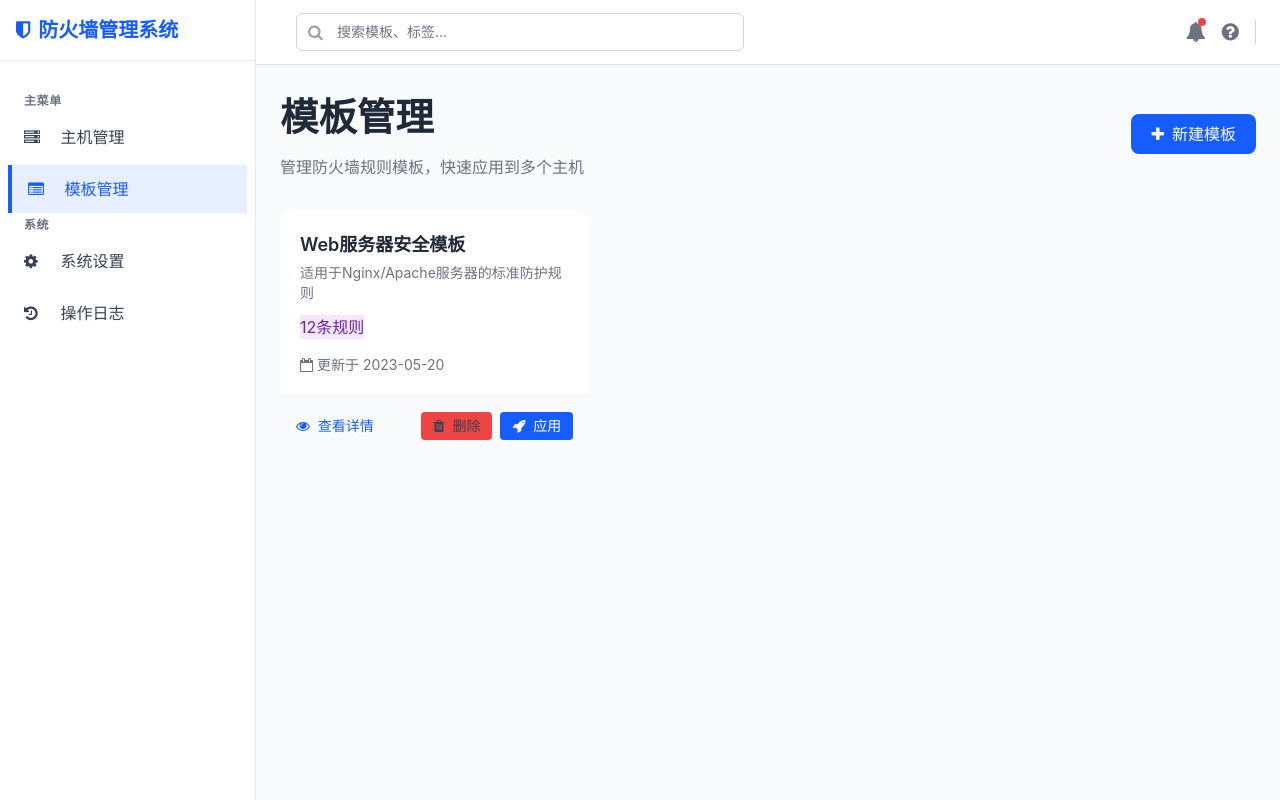
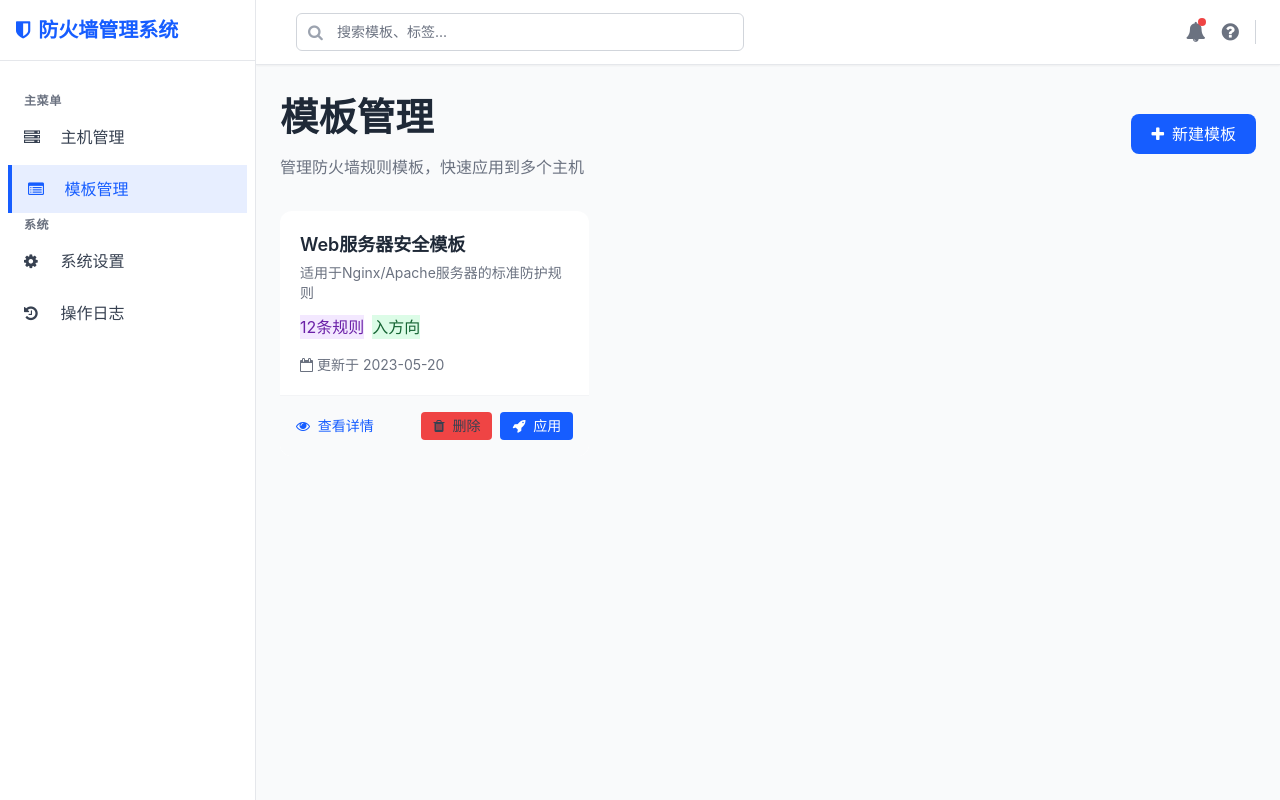
Before and after one commit to jiangcb0916/iptables-web, a Flask app: page /templates in a window 1280 px wide. Run offline with Flask 3, Linux system fonts and the light colour scheme; some libraries are stand-ins or nearby versions.

Commit message:
模板管理：添加方向

```diff
--- a/templates/templates.html
+++ b/templates/templates.html
@@ -68,6 +68,7 @@
 
                 <div class="flex flex-wrap gap-2 mb-4">
                   <span class="template-tag bg-purple-100 text-purple-800">12条规则</span>
+                  <span class="template-tag bg-green-100 text-green-800">入方向</span>
                 </div>
 
                 <div class="flex items-center text-sm text-secondary">
```
